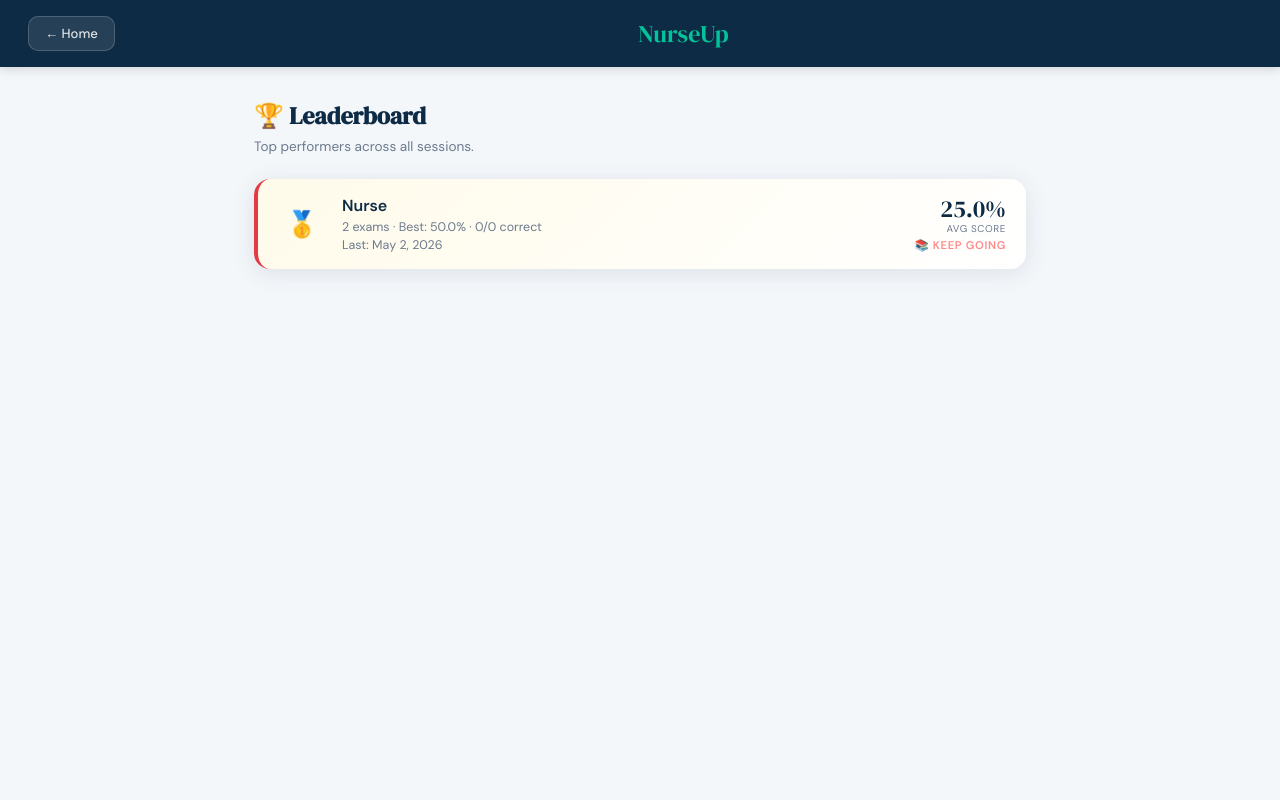
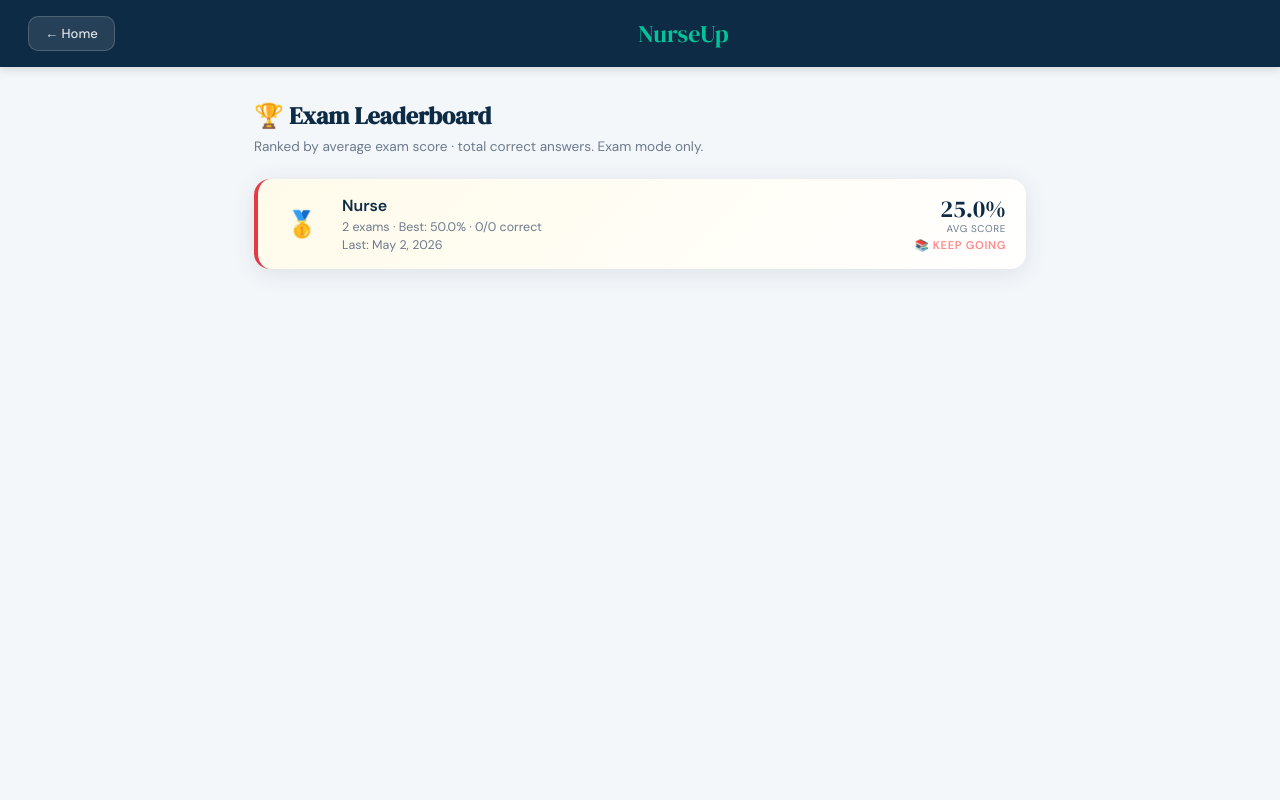
Before and after one commit to kyle725/PNLE-Reviewer, a Flask app: page / in a window 1280 px wide, after a click on "🏆 Full Board". Run offline with Flask 3, Linux system fonts and the light colour scheme; data comes from the database, SQL or seed files in the repository.

Commit message:
Update index.html

```diff
--- a/templates/index.html
+++ b/templates/index.html
@@ -39,6 +39,7 @@
       <div id="leaderboard-list-home" class="home-lb-list">
         <p style="color:rgba(255,255,255,0.4);font-size:.85rem;padding:8px 0">Loading…</p>
       </div>
+      <div id="lb-home-toggle" style="display:none;text-align:center;margin-top:10px"></div>
     </div>
 
     <div class="setup-card">
@@ -209,8 +210,8 @@
     <div></div>
   </div>
   <div class="results-body">
-    <h2 class="section-heading">🏆 Leaderboard</h2>
-    <p class="section-sub">Top performers across all sessions.</p>
+    <h2 class="section-heading">🏆 Exam Leaderboard</h2>
+    <p class="section-sub">Ranked by average exam score · total correct answers. Exam mode only.</p>
     <div id="leaderboard-list" class="leaderboard-list"></div>
   </div>
 </div>
```
